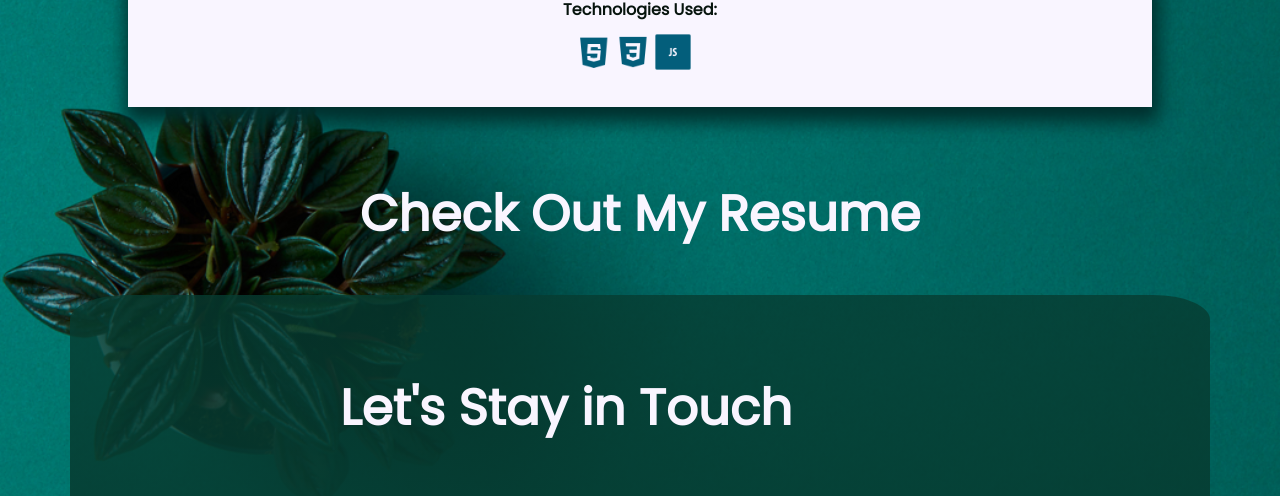
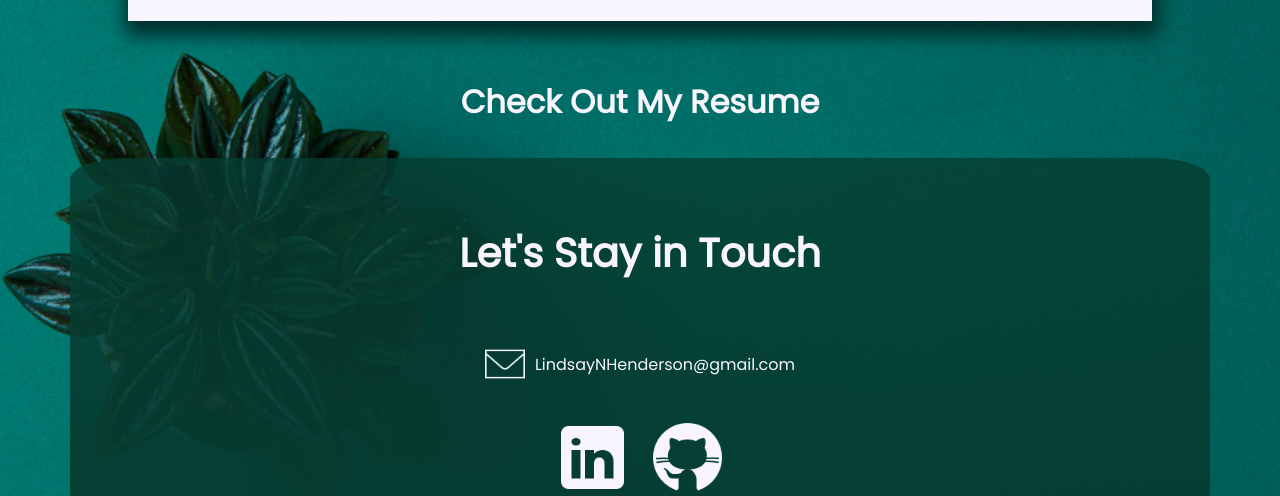
Before and after one commit to lindsay-henderson/lindsay-henderson-resume, a React (Create React App) app: page / in a window 1280 px wide. Shown: the part 2272-2768 px from the top of the page. Built offline with nearby package versions, Linux system fonts and the light colour scheme.

Commit message:
set font size for contact h1

```diff
--- a/src/components/Projects.jsx
+++ b/src/components/Projects.jsx
@@ -4,11 +4,10 @@ import { allProjects } from '../data/allProjects'
 
 const Projects = () => {
   return (
-    <section id='projects'>
+
     <ProjectList
       allProjects={allProjects}
     />
-    </section>
   )
 }
 
--- a/src/styles/contact.css
+++ b/src/styles/contact.css
@@ -1,9 +1,8 @@
-yz h1 {
+#contact > h1 {
   color: #f9f5ff;
   margin-bottom: 20px;
   font-size: 30px;
   width: 400px;
-  border-bottom: 4px solid#ffffff80;
   padding: 0;
   text-align: center;
 }
@@ -41,6 +40,7 @@ yz h1 {
   align-items: center;
   justify-content: center;
   margin: 15px;
+  text-align: center;
 }
 
 .contact  > p {
@@ -77,7 +77,8 @@ yz h1 {
     height: 75px;
   }
 
-  h1 {
-    font-size: 50px;
+  #contact > h1 {
+    font-size: 40px;
+    text-align: center;
   }
 }
--- a/src/styles/home.css
+++ b/src/styles/home.css
@@ -14,6 +14,7 @@ section {
   flex-direction: column;
   align-items: center;
   justify-content: center;
+  width: 100%;
 }
 
 
--- a/src/styles/resume.css
+++ b/src/styles/resume.css
@@ -35,6 +35,7 @@ a > h1:hover {
 
 @media screen and (min-width: 700px){
   h1 {
-    width: 600px
+    width: 600px;
+    text-align: center;
   }
 }
```
